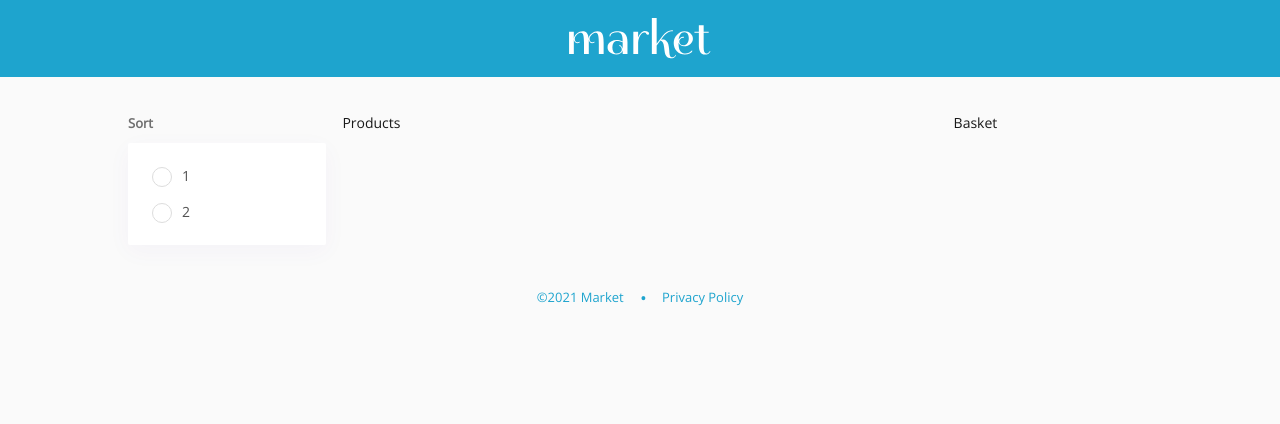
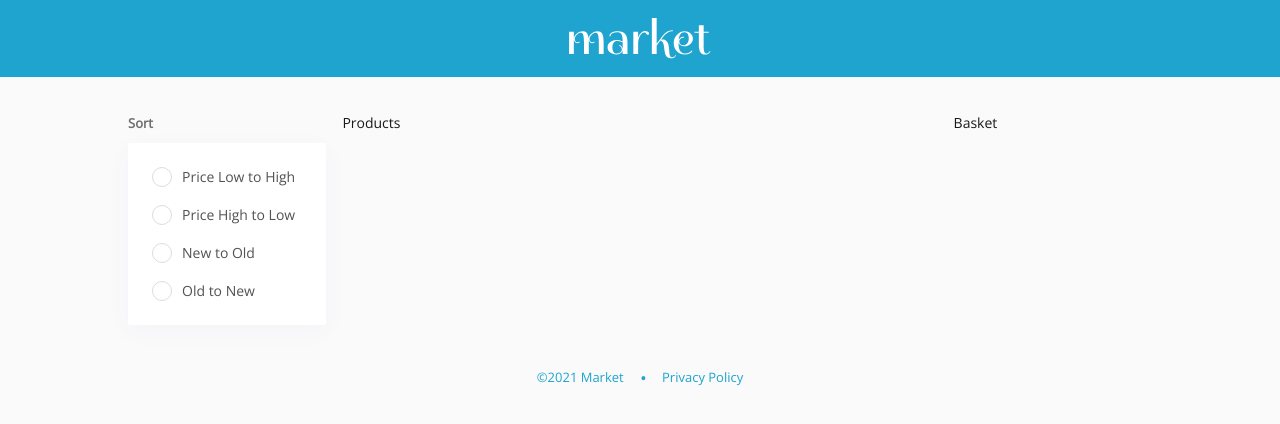
Before and after one commit to mehmetyilmaz001/getir-frontend-react-challenge, a React (Create React App) app: page / in a window 1280 px wide. Shown: the top 424 px of the page. Built offline with nearby package versions, Linux system fonts and the light colour scheme; grey boxes are pictures that could not be loaded.

Commit message:
Single Choice list for sorting created and implemented

```diff
--- a/src/components/SingleChoiceFilter.tsx
+++ b/src/components/SingleChoiceFilter.tsx
@@ -1,20 +1,25 @@
-import React, { FunctionComponent } from 'react';
+import { FunctionComponent } from 'react';
 import Card from './Card';
 import RadioButton from './RadioButton/RadioButton';
+import {Option} from '../types/Option';
 
 
 interface SingleChoiceProps {
     title: string;
-    // options: string[];
-    // onChange: (value: string) => void;
+    options: Option[];
+    onChange: (value: any) => void;
 }
 
-const SingleChoice: FunctionComponent<SingleChoiceProps> = ({title}) => {
-    const [ value, setValue ] = React.useState<string>('All');
+const SingleChoice: FunctionComponent<SingleChoiceProps> = ({title, options, onChange}) => {
     return (
         <Card title={title}>
-            <RadioButton id="1" name="sort" label='1' value="1" onChange={() => console.log("1")} />
-            <RadioButton id="2" name="sort" label='2' value="2" onChange={() => console.log("2")} />
+            {options.map(i => <RadioButton
+                                    key={i.label}
+                                    id={i.value}
+                                    name={title}
+                                    label={i.label}
+                                    value={i.value}
+                                    onChange={onChange} />) }
         </Card>
      );
 }
--- a/src/enums/Sort.ts
+++ b/src/enums/Sort.ts
@@ -4,3 +4,10 @@ export enum SortEnum  {
     NEW_TO_OLD,
     OLD_TO_NEW,
 }
+
+export const SortEnumMap = {
+    [SortEnum.PRIRCE_LOW_TO_HIGH]: 'Price Low to High',
+    [SortEnum.PRIRCE_HIGH_TO_LOW]: 'Price High to Low',
+    [SortEnum.NEW_TO_OLD]: 'New to Old',
+    [SortEnum.OLD_TO_NEW]: 'Old to New'
+}
--- a/src/pages/ProductList/ProcuctList.tsx
+++ b/src/pages/ProductList/ProcuctList.tsx
@@ -1,8 +1,9 @@
-import React, { FunctionComponent } from "react";
+import { FunctionComponent } from "react";
 import styled from "styled-components";
-import Card from "../../components/Card";
 import SingleChoice from "../../components/SingleChoiceFilter";
+import { SortEnum, SortEnumMap } from "../../enums/Sort";
 import theme from "../../style/Theme";
+import { Option } from "../../types/Option";
 
 const Container = styled.div`
   display: flex;
@@ -24,11 +25,22 @@ const BasketColumn = styled.div`
 
 interface ProductListProps {}
 
+
+const sortOptions: Option[] = Object.keys(SortEnumMap).map((i: string) => {
+    const value = (i as unknown) as SortEnum;
+    return  { value, label: SortEnumMap[value]}
+});
+
+
 const ProductList: FunctionComponent<ProductListProps> = () => {
   return (
       <Container>
           <FilterColumn>
-            <SingleChoice title="Sort" />
+            <SingleChoice
+              title="Sort"
+              options={sortOptions}
+              onChange={(sort: SortEnum) => console.log(sort)}
+            />
           </FilterColumn>
 
           <ListingColumn>
--- a/src/style/Theme.ts
+++ b/src/style/Theme.ts
@@ -49,7 +49,7 @@ const theme = {
   typography: {
     label: {
       "font-size": "14px",
-      "line-height": "18px",
+      "line-height": "20px",
       "color": colors.grey1
     },
     h1: {
--- /dev/null
+++ b/src/types/Option.ts
@@ -0,0 +1,4 @@
+export interface Option{
+    value: any,
+    label: string,
+}
```
